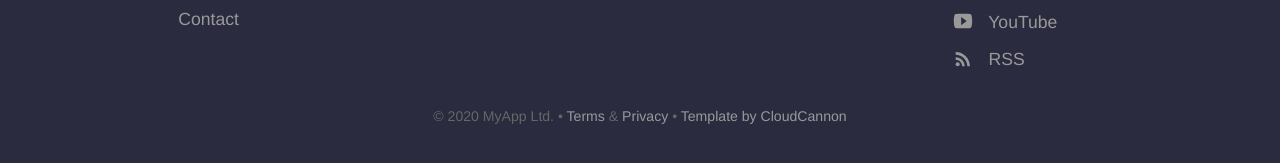
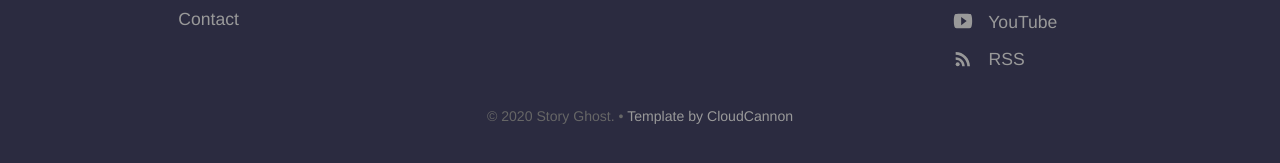
Before and after one commit to headchem/story-ghost, a Jekyll site: the page built from index.html, in a window 1280 px wide and 900 px high, scrolled down 2338 px. Shown: the part 724-887 px from the top of the window. Built offline with Jekyll 4.4.1, drawn with Linux system fonts in a browser that asks for light colours; comment, search, counter and statistics services are not loaded.

Commit message:
Update default.html

```diff
--- a/_layouts/default.html
+++ b/_layouts/default.html
@@ -44,7 +44,7 @@
 					</ul>
 					{% endfor %}
 				</div>
-				<p class="copyright">&copy; {{ site.time | date: '%Y' }} MyApp Ltd. • <a href="#">Terms</a> &amp; <a href="#">Privacy</a> • <a href="https://cloudcannon.com/">Template by CloudCannon</a></p>
+				<p class="copyright">&copy; {{ site.time | date: '%Y' }} Story Ghost. • <a href="https://cloudcannon.com/">Template by CloudCannon</a></p>
 			</div>
 		</footer>
 		<script>
```
